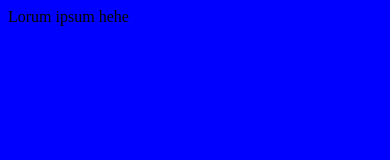
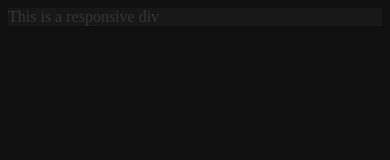
Before and after one commit to JATIN-RAGHAV/media, a plain HTML site: page index.html in a window 390 px wide. Drawn offline with Linux system fonts and the light colour scheme.

Commit message:
added responsive div

```diff
--- a/index.html
+++ b/index.html
@@ -11,24 +11,24 @@
 
       @media (max-width: 1000px) {
         body {
-          background-color: red;
+          background-color: #101010;
         }
+    }
+    .responsive {
+      background-color: #353535;
+      color: #181818;
+      width: 50%;
+    }
+    @media screen and (max-width: 1000px) {
+      .responsive {
+        background-color: #181818;
+        color: #353535;
+        width: 100%;
       }
-
-      @media (max-width: 500px) {
-        body {
-          background-color: blue;
-        }
-      }
-
-      @media (max-width: 200px) {
-        body {
-          background-color: rgb(23, 61, 23);
-        }
-      }
+    }
     </style>
   </head>
   <body>
-    Lorum ipsum hehe
+    <div class="responsive">This is a responsive div</div>
   </body>
 </html>
```
